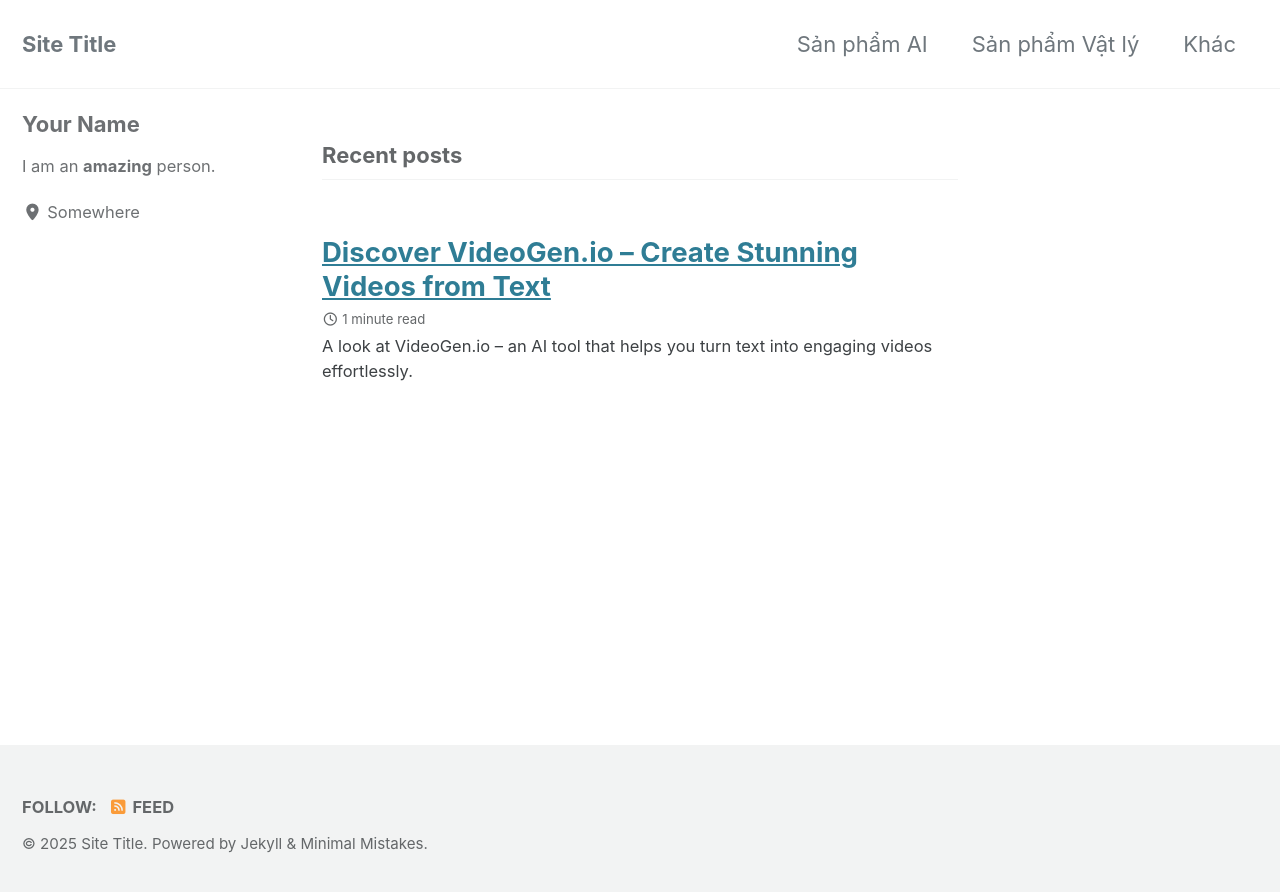
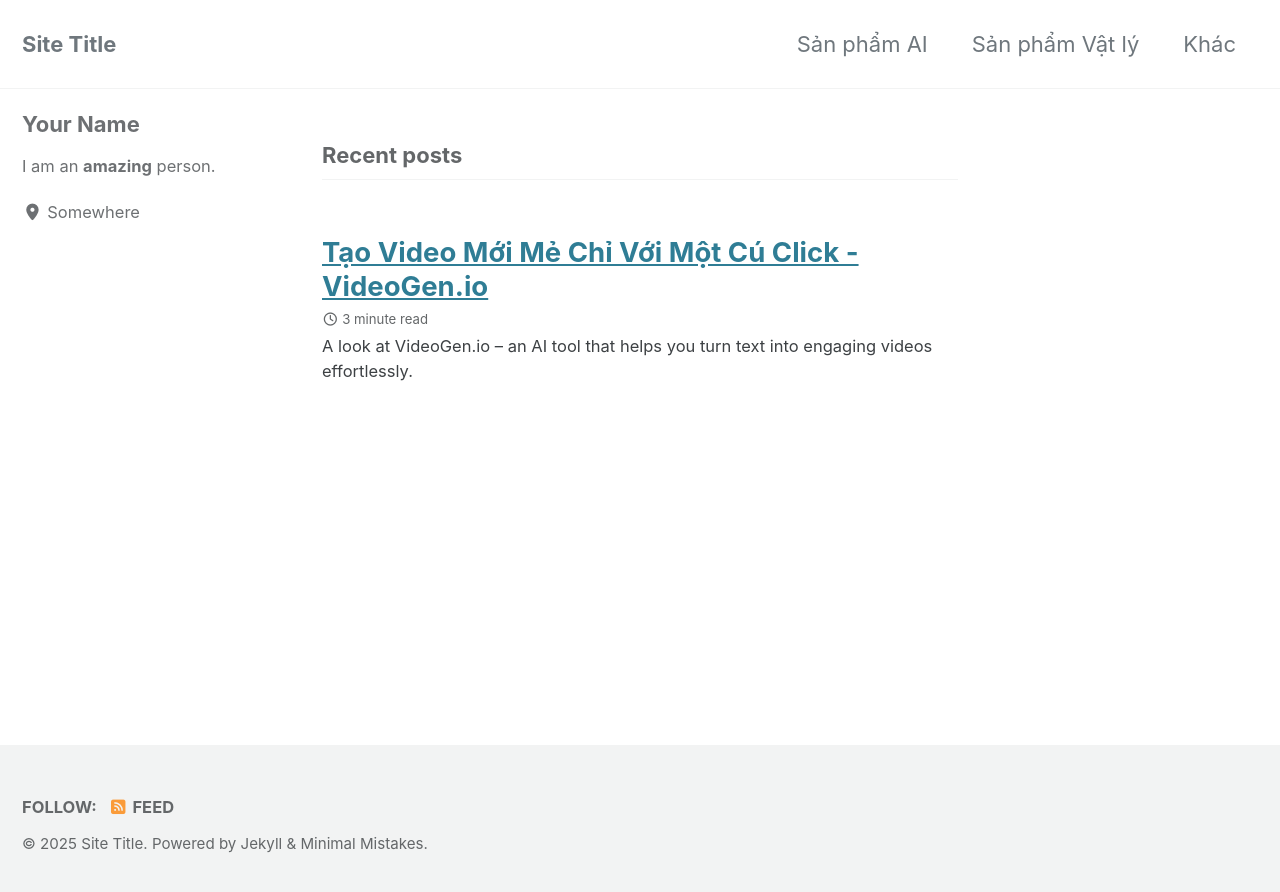
Before and after one commit to HuongCuong/huongcuong.github.io, a Jekyll site: the page built from index.html, in a window 1280 px wide. Shown: the top 892 px of the page. Built offline with Jekyll 4.4.1, drawn with Linux system fonts in a browser that asks for light colours; cached includes are drawn as plain includes; the list of posts is cut into pages by our own code; part of the change alters nothing that is shown.

Commit message:
Update content for VideoGen.io article

```diff
--- a/_posts/2025-04-15-first-article.md
+++ b/_posts/2025-04-15-first-article.md
@@ -1,27 +1,40 @@
 ---
-title: "Discover VideoGen.io – Create Stunning Videos from Text"
+layout: single
+title: "Tạo Video Mới Mẻ Chỉ Với Một Cú Click - VideoGen.io"
+date: 2025-04-15 12:00:00 +0000
 excerpt: "A look at VideoGen.io – an AI tool that helps you turn text into engaging videos effortlessly."
-date: 2025-04-15
 categories:
-  - AI Tools
+  - AI Products
 tags:
   - AI Video Tools
   - VideoGen
   - Content Creation
-layout: single
 author_profile: true
 read_time: true
 share: true
 related: true
 ---
 
+# Tạo Video Mới Mẻ Chỉ Với Một Cú Click - VideoGen.io
 ![VideoGen Logo](https://d2gdx5nv84sdx2.cloudfront.net/uploads/h37c33um/marketing_asset/banner/19836/logo-with-text.svg)
+
+Trong thế giới marketing và sáng tạo nội dung hiện nay, việc tạo ra video chất lượng một cách nhanh chóng và dễ dàng là điều cực kỳ quan trọng. Nếu bạn là một người sáng tạo, người làm marketing hay chỉ đơn giản là muốn tạo video để thu hút người xem, **VideoGen.io** chính là công cụ bạn cần!
 
 Creating engaging videos often takes a lot of time, from writing a script to finding visuals and editing everything together. But with **VideoGen.io**, this process becomes much faster and easier — even for those without prior video editing experience.
 
+**VideoGen** giúp bạn tạo ra những video tuyệt đẹp chỉ với một cú click, mà không cần phải có kinh nghiệm trong việc biên tập video hay kỹ thuật phức tạp. Bạn chỉ cần cung cấp nội dung và **VideoGen** sẽ lo phần còn lại.
+
 ## What is VideoGen.io?
 
+### Tính Năng Nổi Bật của VideoGen
+
 **VideoGen.io** is an AI-powered platform that transforms your written scripts into complete videos. It automatically generates scenes, adds relevant visuals and animations, and can even insert voiceover if you want.
+
+1. **Tạo Video Nhanh Chóng**: Không cần phải mất hàng giờ để chỉnh sửa, **VideoGen** giúp bạn tạo video chỉ trong vài phút.
+2. **Giao Diện Dễ Sử Dụng**: Dù bạn là người mới bắt đầu hay đã có kinh nghiệm, giao diện của **VideoGen** luôn trực quan và dễ dàng để làm quen.
+3. **Công Cụ Sáng Tạo Tuyệt Vời**: Từ việc tạo video quảng cáo, video cho mạng xã hội cho đến video hướng dẫn, **VideoGen** đáp ứng tất cả các nhu cầu của bạn.
+4. **Khả Năng Tùy Chỉnh Cao**: Bạn có thể tùy chỉnh video theo ý muốn, từ các cảnh nền, âm thanh cho đến văn bản, hình ảnh, hiệu ứng.
+5. **Giá Cả Phải Chăng**: Với một mức giá hợp lý, bạn có thể sở hữu công cụ mạnh mẽ này để nâng tầm nội dung video của mình.
 
 ### Key Features:
 
@@ -32,12 +45,15 @@ Creating engaging videos often takes a lot of time, from writing a script to fin
 
 > 💡 You can try it out yourself here: [Start creating with VideoGen.io](https://videogen.io/?fpr=huong75)
 
-## Who is it for?
+### VideoGen Thích Hợp Cho Ai?
 
-- **Content creators** who want to save time.
-- **Educators** creating instructional materials.
-- **Marketers** preparing social media videos.
-- Or anyone who wants to bring ideas to life visually.
+- **Chủ Doanh Nghiệp**: Tạo video quảng cáo, giới thiệu sản phẩm/dịch vụ một cách nhanh chóng mà không cần phải thuê đội ngũ làm video đắt đỏ.
+- **Người làm marketing**: Cung cấp video hấp dẫn để thu hút khách hàng và tăng cường sự hiện diện trên mạng xã hội.
+- **Người sáng tạo nội dung**: Tiết kiệm thời gian tạo video để bạn có thể tập trung vào những phần sáng tạo khác.
+- **Giáo viên, giảng viên**: Dễ dàng tạo video hướng dẫn sinh động và trực quan.
+- **Bất kỳ ai muốn trình bày ý tưởng bằng video**.
+
+👉 [Tạo video ngay với VideoGen - Nhận ưu đãi đặc biệt](https://videogen.io/?fpr=huong75) 👈
 
 ## First Impressions
 
@@ -48,3 +64,5 @@ What stands out is how beginner-friendly it is. You don’t need to install anyt
 If you'd like to explore it yourself, here’s the link to try: [VideoGen.io – Let AI build your next video](https://videogen.io/?fpr=huong75)
 
 *This tool has quickly become one of my favorites for fast and creative video generation.*
+
+Chắc chắn rằng bạn sẽ không thất vọng khi sử dụng công cụ mạnh mẽ này!
```
